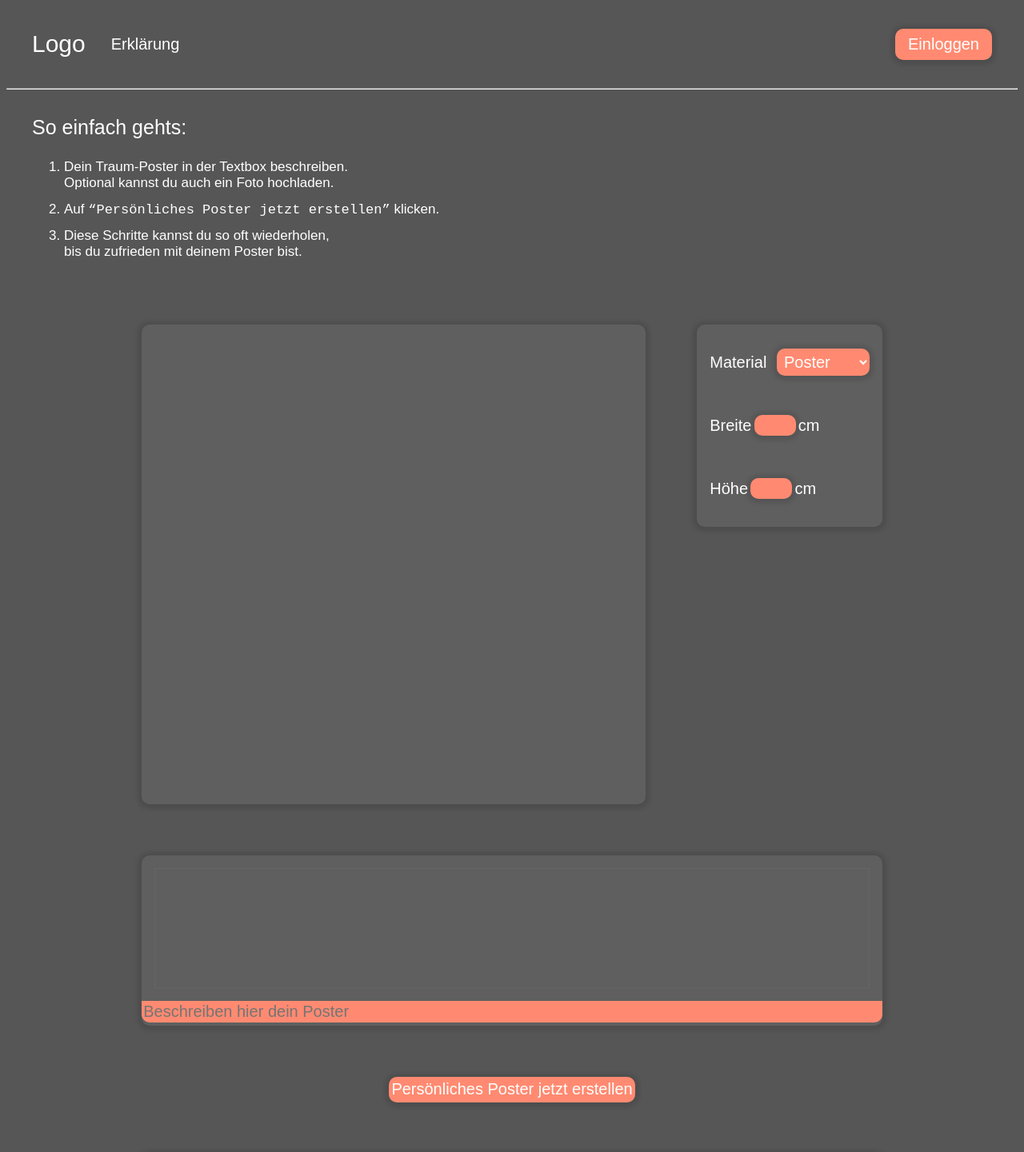
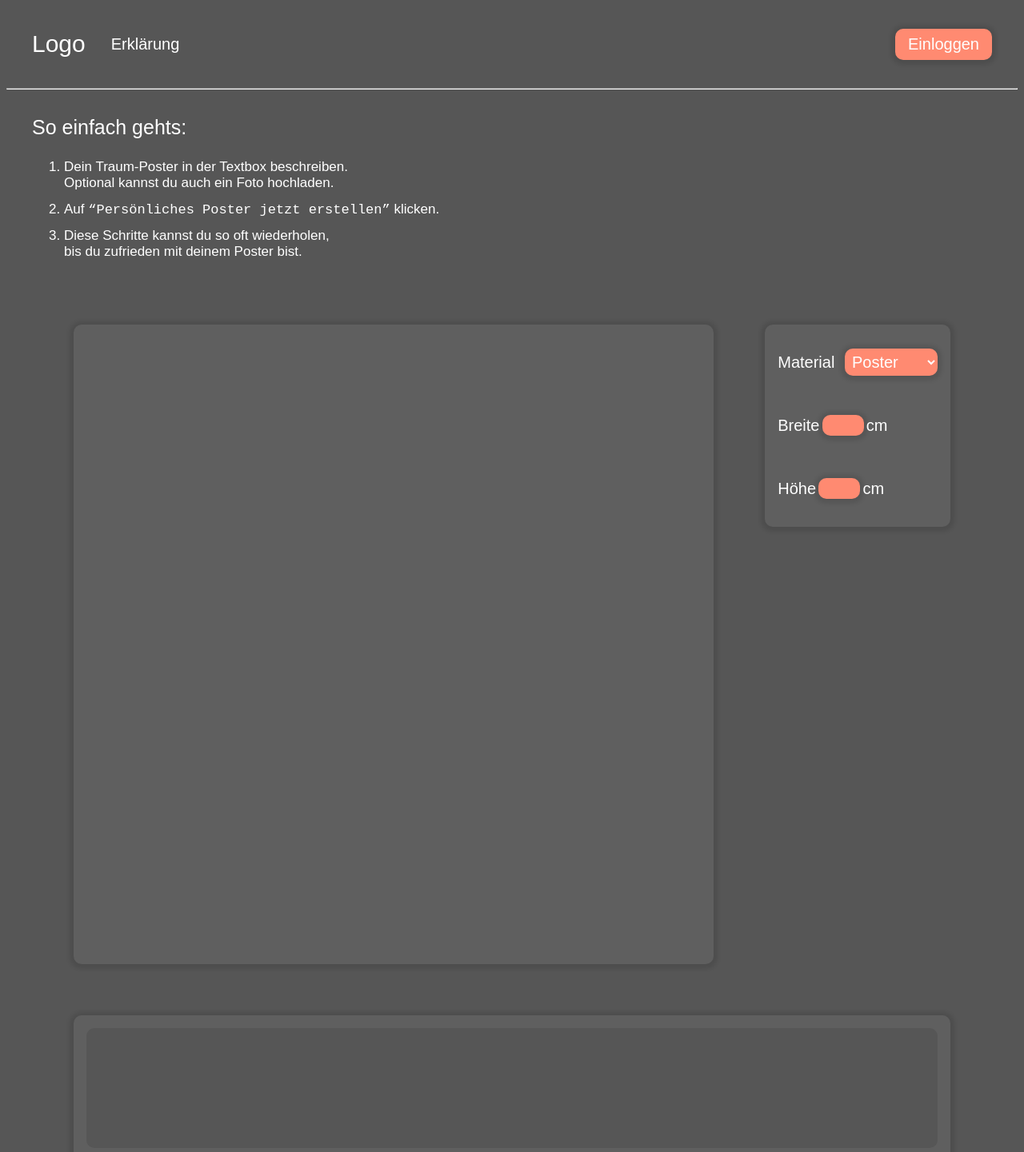
Before and after one commit to InFusion171/dream-poster, a React (Create React App) app: page / in a window 1280 px wide. Shown: the top 1441 px of the page at 80% size. Built offline with nearby package versions, Linux system fonts and the light colour scheme.

Commit message:
added proper text filed output and added React Router

```diff
--- a/package.json
+++ b/package.json
@@ -8,6 +8,7 @@
     "@testing-library/user-event": "^13.5.0",
     "react": "^18.2.0",
     "react-dom": "^18.2.0",
+    "react-router-dom": "^6.14.2",
     "react-scripts": "5.0.1",
     "web-vitals": "^2.1.4"
   },
--- /dev/null
+++ b/src/Pages/About.jsx
@@ -0,0 +1,13 @@
+import React from 'react'
+
+import Navbar from '../containers/navbar/Navbar'
+
+const About = () => {
+  return (
+    <div>
+        <Navbar />
+    </div>
+  )
+}
+
+export default About
--- a/src/containers/body/Body.jsx
+++ b/src/containers/body/Body.jsx
@@ -5,14 +5,12 @@ const Body = () => {
   const [inputXValue, setInputXValue] = useState("");
   const [inputYValue, setInputYValue] = useState("");
 
+  const inputTextFieldRef = useRef(null);
   const outputTextFieldRef = useRef(null);
 
-  /*let textArea = document.getElementById("input-text-field");
-
-  textArea.addEventListener("input", function(){
-    if(textArea.scrollTop != 0)
-      textArea.style.height = textArea.scrollHeight + "px";
-  });*/
+  function handleClick(e){
+    outputTextFieldRef.current.value = inputTextFieldRef.current.value;
+  }
 
   return (
     <div className="body__container">
@@ -64,17 +62,21 @@ const Body = () => {
               disabled
               name="output-text-field"
               id="output-text-field"
-
+              ref={outputTextFieldRef}
+              onChange={(e) =>{
+                e.target.style.height = "inherit";
+                e.target.style.height = `${e.target.scrollHeight}px`;
+                alert("tst");
+              }}
             />
           </div>
-          <div className="body__text-frame__text-input" contentEditable="true">
+          <div className="body__text-frame__text-input">
             <textarea
-              disabled
               name="input-text-field"
               id="input-text-field"
               placeholder="Beschreiben hier dein Poster"
               rows="1"
-              ref={outputTextFieldRef}
+              ref={inputTextFieldRef}
               onChange={(e) =>{
                 e.target.style.height = "inherit";
                 e.target.style.height = `${e.target.scrollHeight}px`;
@@ -84,7 +86,7 @@ const Body = () => {
           </div>
         </div>
         <div className="body__create-button">
-          <button type="button" id="create-button">Persönliches Poster jetzt erstellen</button>
+          <button type="button" id="create-button" onClick={handleClick}>Persönliches Poster jetzt erstellen</button>
         </div>
         <div className="body__buy-button">
           <button type="button" id="buy-button">Jetzt bestellen</button>
--- a/src/containers/body/body.css
+++ b/src/containers/body/body.css
@@ -27,8 +27,8 @@ button{
 }
 
 .body__preview-frame{
-    width: 630px;
-    height: 600px;
+    width: 800px;
+    height: 800px;
     border-radius: 10px;
     background: var(--background-color-frame);
     box-shadow: var(--box-shadow);
@@ -157,7 +157,7 @@ button{
 
 .body__text-frame__text-output{
     flex: 0 0 150px;
-
+    height: 100%;
     margin: 1rem 1rem 1rem 1rem;
 }
 
@@ -166,12 +166,20 @@ button{
 
     resize: none;
     cursor: default;
-    background: var(--background-color-frame);
     outline: none;
+
+    border: none;
+    border-radius: 10px;
+    background: var(--background-color);
 
     width: 100%;
     height: 100%;
-
+    padding: 0.5rem 0.5rem;
+    font-size: var(--text-font-size);
+    font-family: var(--font-family);
+    color: var(--text-color);
+    word-break: anywhere;
+    overflow: scroll;
 }
 
 .body__text-frame__text-input{
--- a/src/containers/navbar/Navbar.jsx
+++ b/src/containers/navbar/Navbar.jsx
@@ -1,5 +1,6 @@
 import React from 'react'
 import "./navbar.css";
+import { Link } from 'react-router-dom';
 
 const Navbar = () => {
   return (
@@ -8,7 +9,7 @@ const Navbar = () => {
             <p>Logo</p>
         </div>
         <div className="navbar__about">
-            <p>Erklärung</p>
+            <Link to="/about">Erklärung</Link>
         </div>
         <div className="navbar__sign-in">
             <button type="button" id="sign-in">Einloggen</button>
--- a/src/containers/navbar/navbar.css
+++ b/src/containers/navbar/navbar.css
@@ -1,3 +1,8 @@
+a{
+    color: var(--text-color);
+    text-decoration: none;
+}
+
 .navbar__container{
     display: flex;
     flex-direction: row;
```
Also changed, not shown: src/index.js (+18 -1 lines), src/Pages/about.css (added), 1 other file (tests, documents, lock files or other folders).
